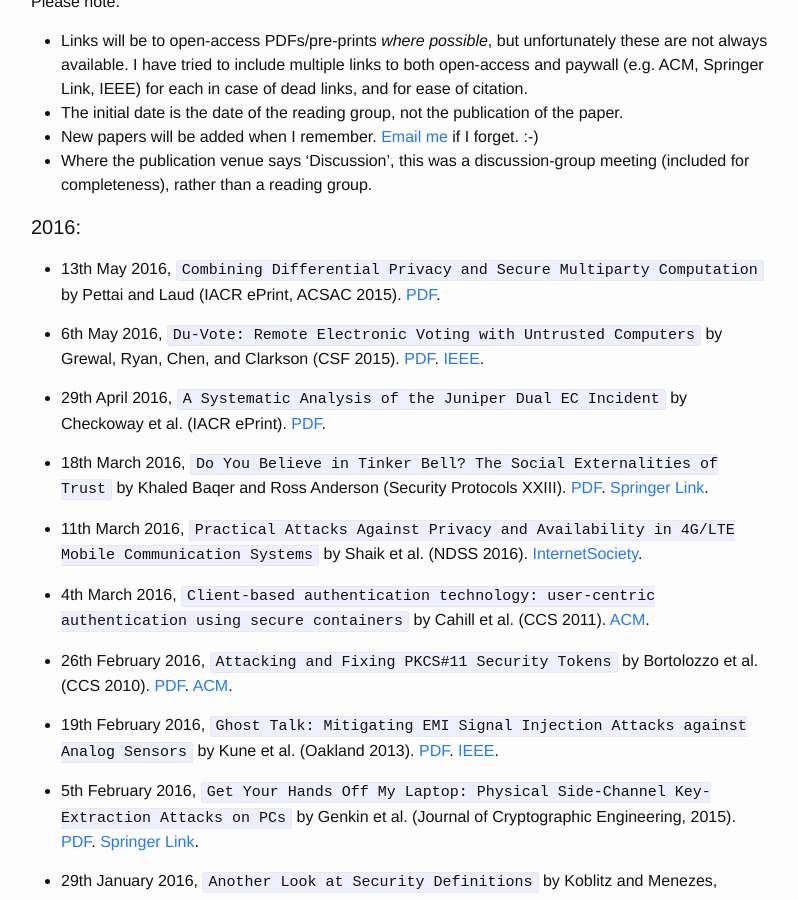
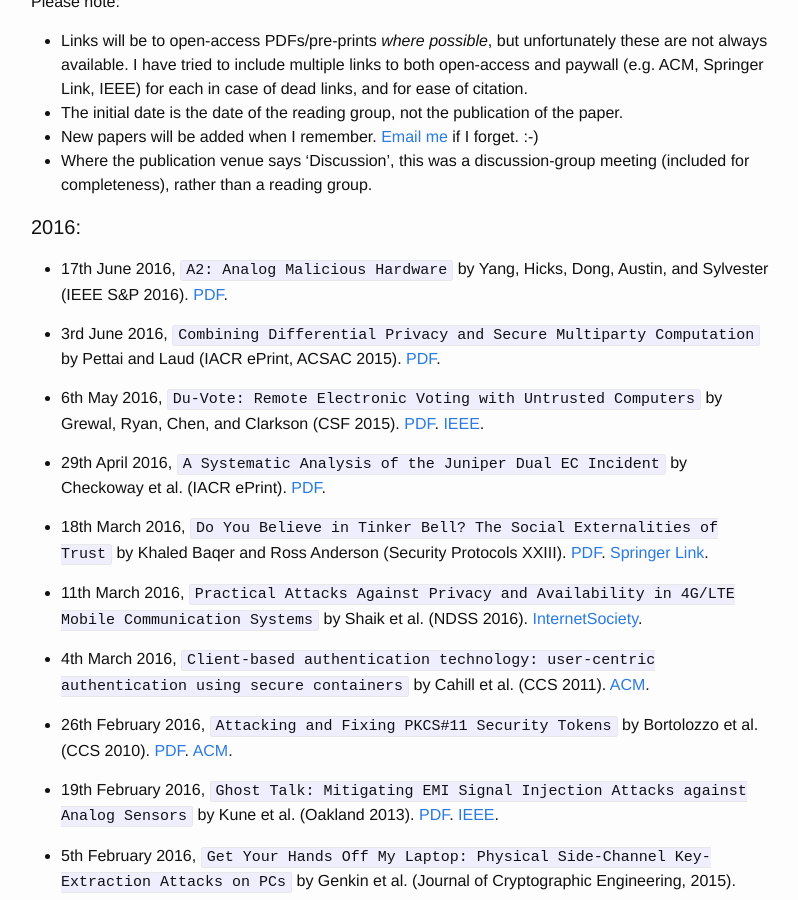
Before and after one commit to mpdehnel/ReadingGroup, a Jekyll site: the page built from index.md, in a window 1280 px wide and 900 px high, scrolled down 513 px. Shown: the whole window, without its empty margins (239-1037 px from the left). Built offline with Jekyll 4.4.1, drawn with Linux system fonts in a browser that asks for light colours.

Commit message:
A2: Analog Malicious Hardware

```diff
--- a/index.md
+++ b/index.md
@@ -20,7 +20,9 @@ Please note:
 
 #### 2016:
 
-* 13th May 2016, `Combining Differential Privacy and Secure Multiparty Computation` by Pettai and Laud (IACR ePrint, ACSAC 2015). [PDF](https://eprint.iacr.org/2015/598.pdf).
+* 17th June 2016, `A2: Analog Malicious Hardware` by Yang, Hicks, Dong, Austin, and Sylvester (IEEE S&P 2016). [PDF](http://www.ieee-security.org/TC/SP2016/papers/0824a018.pdf).
+
+* 3rd June 2016, `Combining Differential Privacy and Secure Multiparty Computation` by Pettai and Laud (IACR ePrint, ACSAC 2015). [PDF](https://eprint.iacr.org/2015/598.pdf).
 
 * 6th May 2016, `Du-Vote: Remote Electronic Voting with Untrusted Computers` by Grewal, Ryan, Chen, and Clarkson (CSF 2015). [PDF](https://www.cs.bham.ac.uk/~mdr/research/papers/pdf/15-Du-Vote.pdf). [IEEE](http://ieeexplore.ieee.org/xpls/abs_all.jsp?arnumber=7243731&tag=1).
 
```
